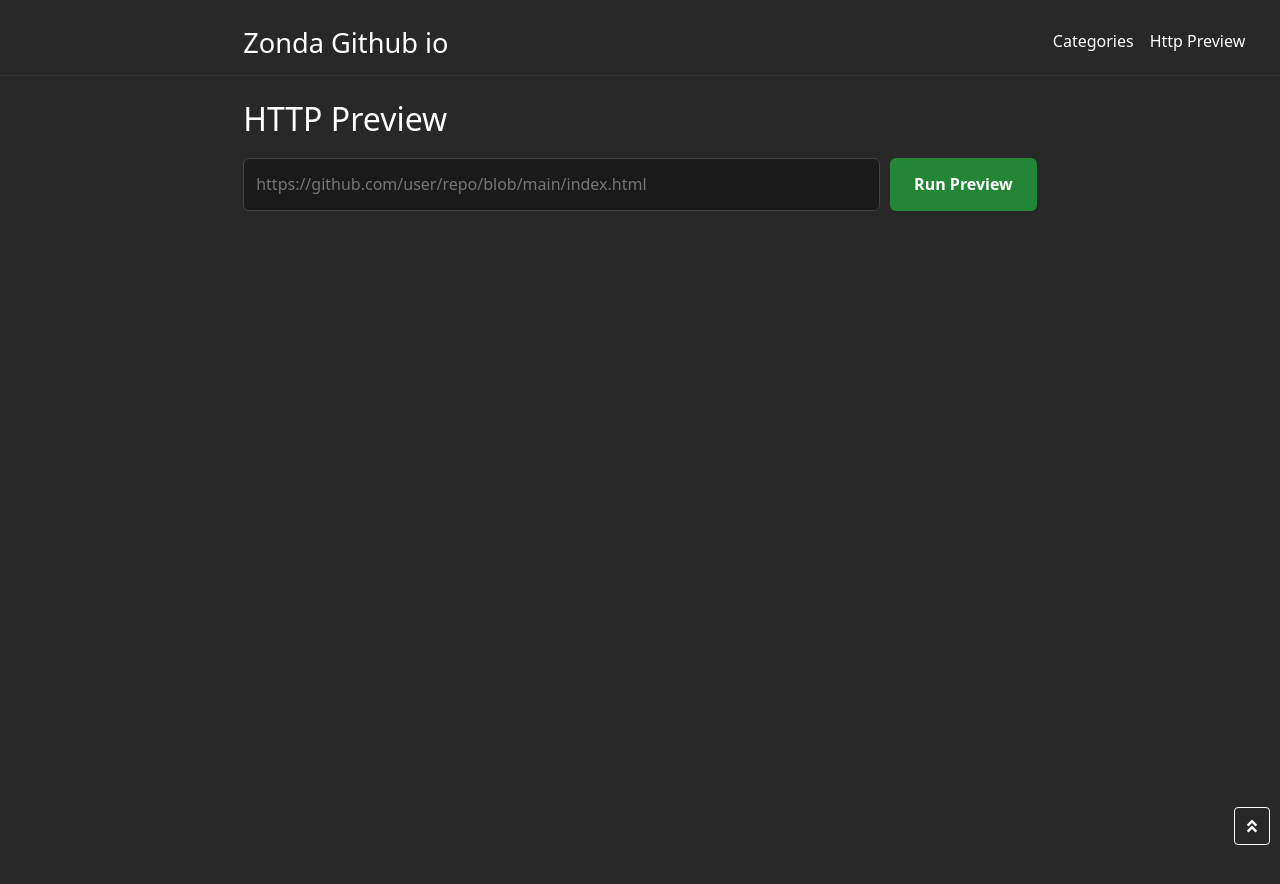
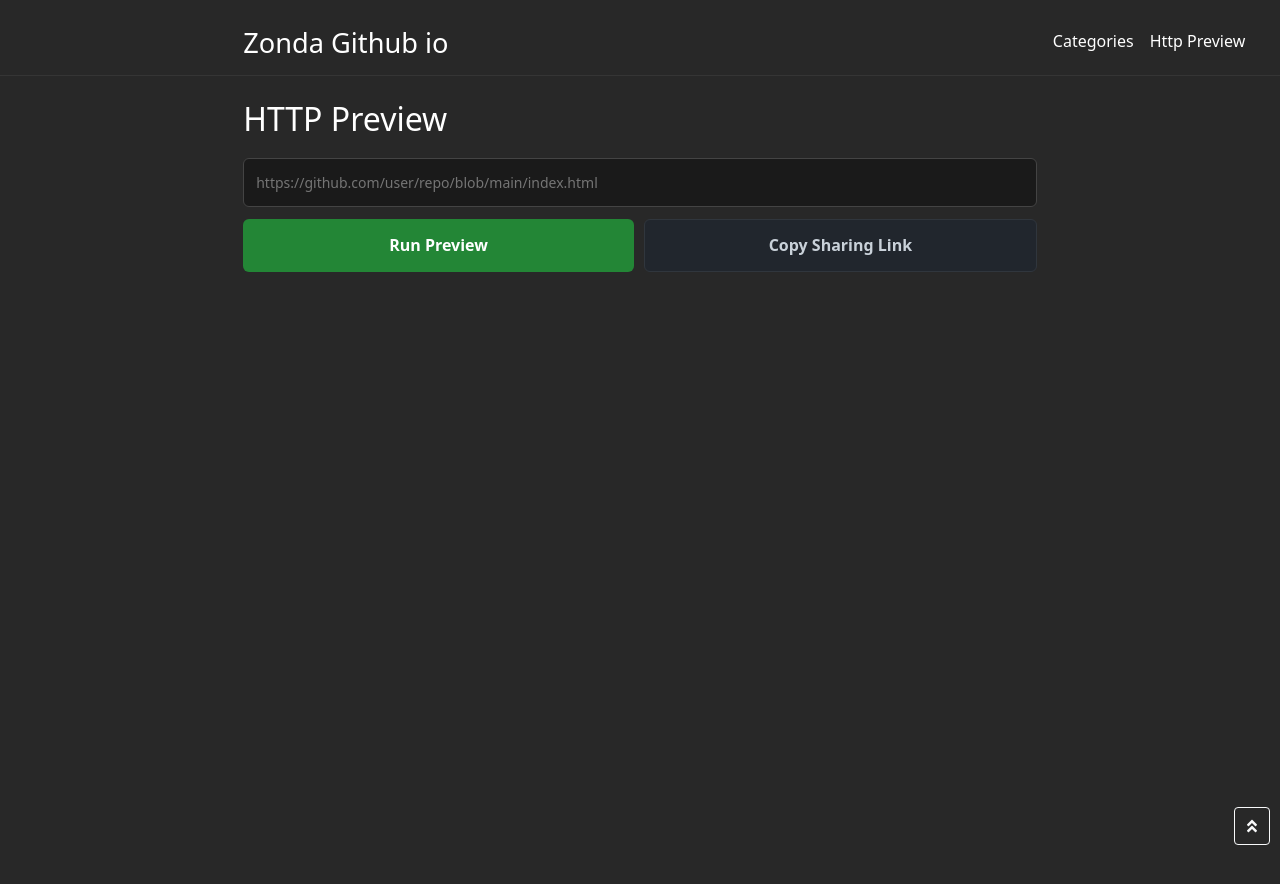
Before and after one commit to zondatw/zondaTW.github.io, a Jekyll site: the page built from http-preview.html, in a window 1280 px wide. Shown: the top 884 px of the page. Built offline with Jekyll 4.4.1, drawn with Linux system fonts in a browser that asks for light colours.

Commit message:
Add sharing link btn for http preview page

```diff
--- a/http-preview.html
+++ b/http-preview.html
@@ -9,25 +9,79 @@
 
   <div class="http-preview">
     <input id="previewUrl" type="url" placeholder="https://github.com/user/repo/blob/main/index.html" spellcheck="false" />
-    <button id="previewGo" type="button">Run Preview</button>
+    <div class="button-group">
+      <button id="previewGo" type="button" class="btn-run">Run Preview</button>
+      <button id="copyUrl" type="button" class="btn-copy">Copy Sharing Link</button>
+    </div>
   </div>
   <div id="previewStatus" class="http-preview-status" hidden></div>
 </article>
 
 <style>
-  .http-preview { display: flex; gap: 10px; margin: 20px 0; }
-  .http-preview input { flex: 1; padding: 12px; border: 1px solid #444; background: #1a1a1a; color: #fff; border-radius: 6px; }
-  .http-preview button { padding: 10px 24px; background: #238636; color: white; border: none; border-radius: 6px; cursor: pointer; font-weight: bold; }
-  .http-preview-status { padding: 12px; background: #252115; color: #e3b341; border-radius: 6px; border: 1px solid #d29922; }
+  .http-preview { display: flex; flex-direction: column; gap: 12px; margin: 20px 0; }
+  .http-preview input {
+    flex: 1; padding: 12px; border: 1px solid #444; background: #1a1a1a;
+    color: #fff; border-radius: 6px; font-size: 14px; width: 100%; box-sizing: border-box;
+  }
+
+  .button-group { display: flex; gap: 10px; }
+  .button-group button {
+    flex: 1; padding: 12px; border: none; border-radius: 6px;
+    cursor: pointer; font-weight: bold; transition: all 0.2s;
+  }
+
+  .btn-run { background: #238636; color: white; }
+  .btn-run:hover { background: #2ea043; }
+
+  .btn-copy {
+    background: #21262d; color: #c9d1d9; border: 1px solid #30363d !important;
+  }
+  .btn-copy:hover { background: #30363d; }
+
+  .http-preview-status {
+    padding: 12px; background: #252115; color: #e3b341;
+    border-radius: 6px; border: 1px solid #d29922; font-size: 14px;
+  }
+
+  @media (max-width: 480px) {
+    .button-group { flex-direction: column; }
+  }
 </style>
 
 <script>
   (function () {
     const input = document.getElementById("previewUrl");
     const btnGo = document.getElementById("previewGo");
+    const btnCopy = document.getElementById("copyUrl");
     const status = document.getElementById("previewStatus");
 
-    // using jsDeliver to bypassing ORB
+    function getSharingUrl() {
+      const val = input.value.trim();
+      if (!val) return null;
+      const base = window.location.origin + window.location.pathname;
+      return `${base}?url=${encodeURIComponent(val)}`;
+    }
+
+    btnCopy.addEventListener("click", () => {
+      const shareUrl = getSharingUrl();
+      if (!shareUrl) {
+        alert("請先輸入網址");
+        return;
+      }
+
+      navigator.clipboard.writeText(shareUrl).then(() => {
+        const originalText = btnCopy.textContent;
+        btnCopy.textContent = "✓ Copied!";
+        setTimeout(() => {
+          btnCopy.textContent = originalText;
+        }, 2000);
+      }).catch(err => {
+        console.error('無法複製', err);
+        alert("複製失敗，請手動複製網址列");
+      });
+    });
+
+
     function getCdnUrl(url) {
       const match = url.match(/github\.com\/([^/]+)\/([^/]+)\/blob\/([^/]+)\/(.+)/i);
       if (match) {
@@ -63,10 +118,15 @@
         rewritePath('link', 'href');
         rewritePath('img', 'src');
 
-        // 2. inject Base
-        content = content.replace(/<head([^>]*)>/i, '<head$1><base href="' + baseUrl + '">');
+        const headInjection = `
+          <head>
+            <base href="${baseUrl}">
+            <style>
+              html, body { margin: 0; padding: 0; min-height: 100vh; overflow-x: hidden; }
+            </style>
+        `;
+        content = content.replace(/<head([^>]*)>/i, headInjection);
 
-        // 3. rewrite
         document.open();
         document.write(content);
         document.close();
```
Also changed, not shown: other parts of http-preview.html (+6 -5 lines).
